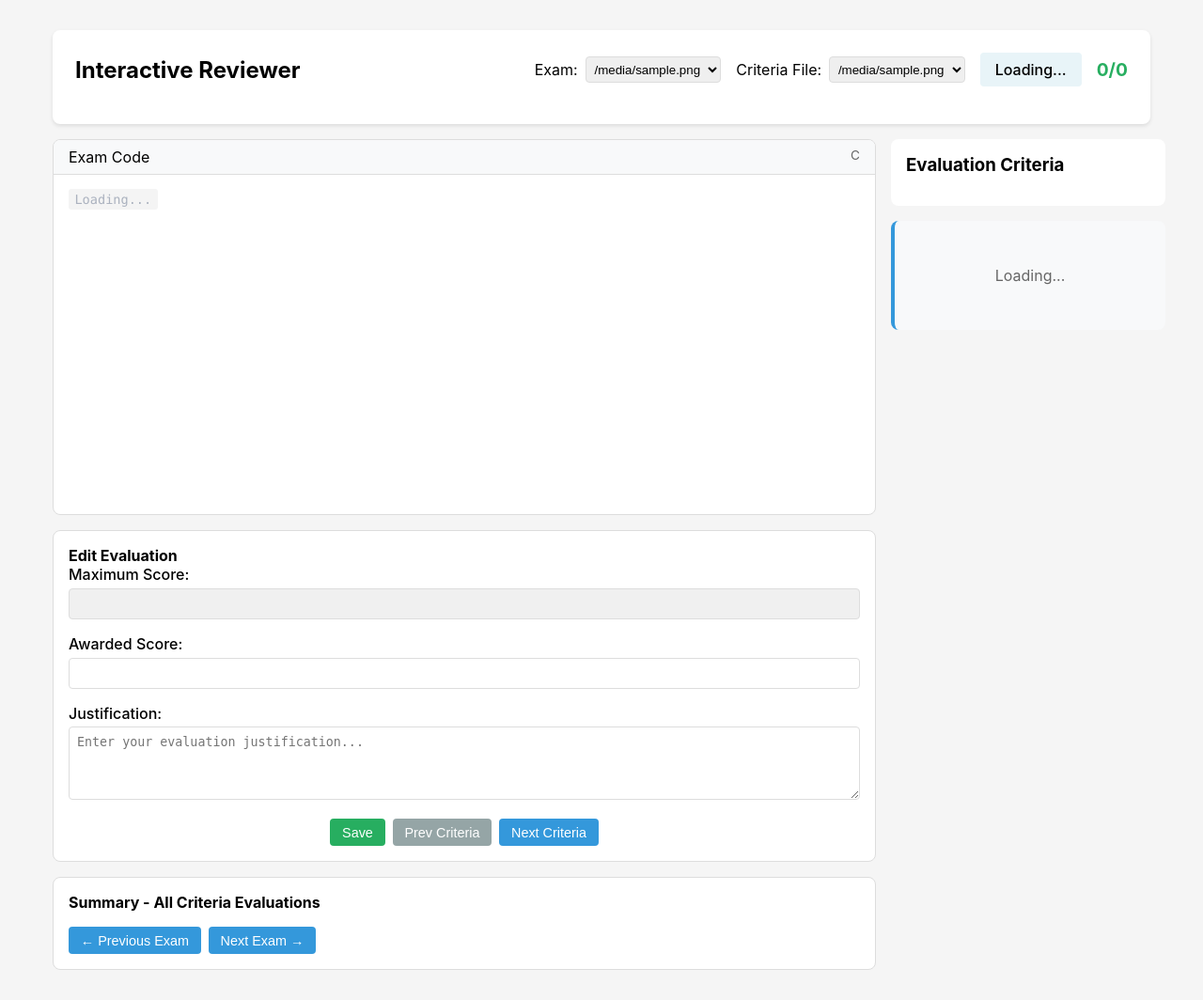
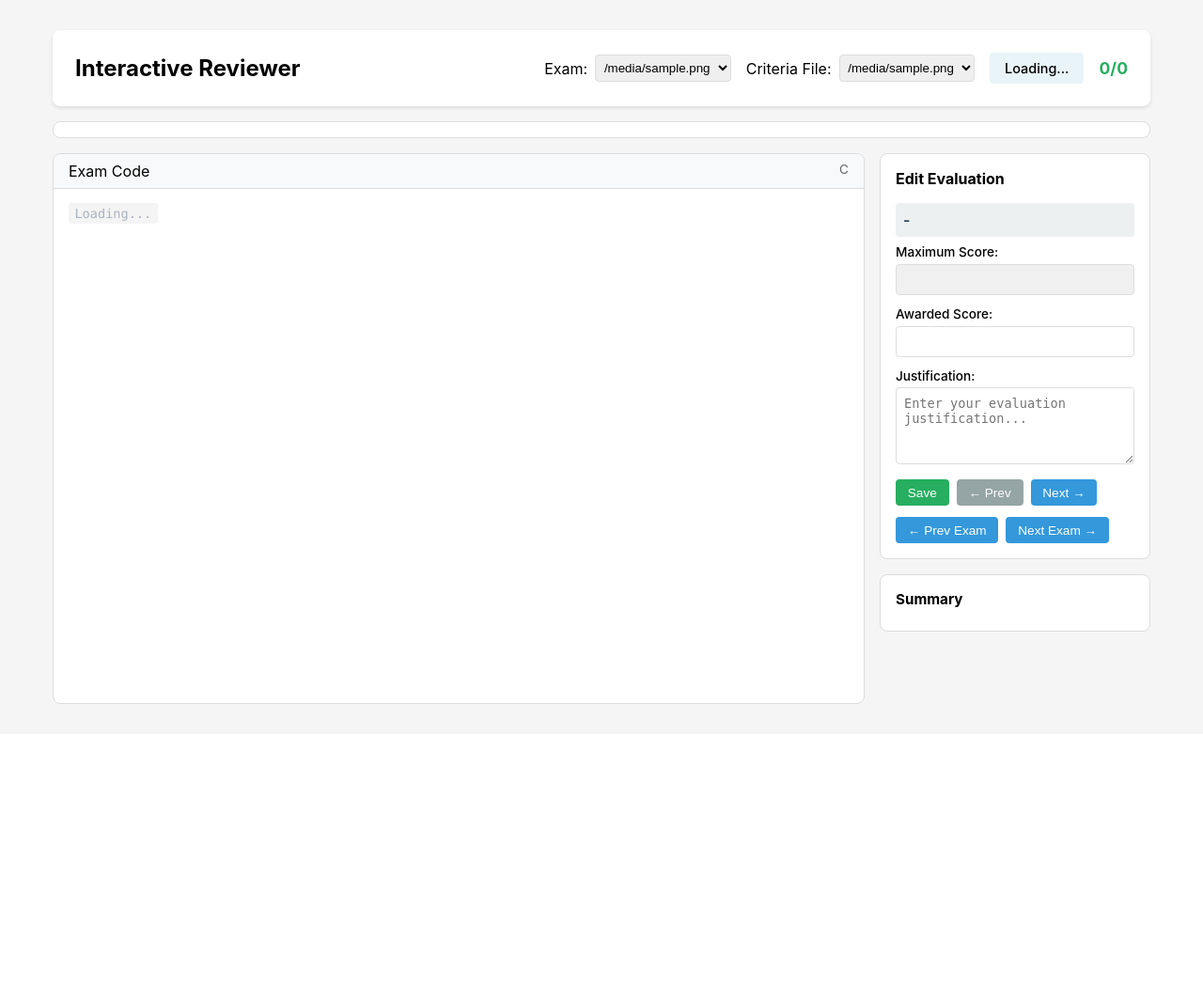
Before and after one commit to satiros12/autoreviewerccode, a Flask app: template web_interface/templates/reviewer.html in a window 1280 px wide. Shown: the part 61-1125 px from the top of the page at 94% size. After the commit the page ends 810 px from the top, so only its background shows below. Run offline with Flask 3, Linux system fonts and the light colour scheme; the template is opened without the code that fills it: most values are stand-ins (such as "Sample title", 1, 10 or a date in 2020); some libraries are stand-ins or nearby versions.

Commit message:
Restructure reviewer layout with horizontal criteria bar
- Evaluation criteria bar at top (100% width, horizontal scrollable)
- Code panel takes majority of left space
- Edit evaluation form on right with criteria name (non-editable)
- Summary below edit form on right side
- C syntax highlighting via Highlight.js already configured

```diff
--- a/web_interface/templates/reviewer.html
+++ b/web_interface/templates/reviewer.html
@@ -4,48 +4,56 @@
 {% block extra_css %}
 <link rel="stylesheet" href="https://cdnjs.cloudflare.com/ajax/libs/highlight.js/11.9.0/styles/github.min.css">
 <style>
-    .reviewer-layout { display: grid; grid-template-columns: 75% 25%; gap: 1rem; min-height: calc(100vh - 180px); }
-    .left-panel { display: flex; flex-direction: column; gap: 1rem; }
-    .right-panel { display: flex; flex-direction: column; gap: 1rem; }
-    .criteria-panel { background: white; padding: 1rem; border-radius: 8px; max-height: calc(100vh - 180px); overflow-y: auto; }
-    .criteria-item { padding: 0.75rem; margin-bottom: 0.5rem; border-radius: 4px; cursor: pointer; border: 1px solid #ddd; }
-    .criteria-item:hover { background: #f0f0f0; }
-    .criteria-item.active { background: #3498db; color: white; border-color: #2980b9; }
-    .criteria-item .criteria-title { font-weight: 500; font-size: 0.9rem; }
-    .criteria-item .criteria-score { font-size: 0.8rem; opacity: 0.8; }
-    .code-panel { background: white; border: 1px solid #ddd; border-radius: 8px; overflow: hidden; flex: 1; min-height: 400px; }
+    .reviewer-layout { display: flex; flex-direction: column; gap: 1rem; min-height: calc(100vh - 180px); }
+    .criteria-bar { display: flex; gap: 0.5rem; overflow-x: auto; padding: 0.5rem; background: white; border-radius: 8px; border: 1px solid #ddd; }
+    .criteria-bar-item {
+        padding: 0.5rem 1rem;
+        border-radius: 4px;
+        cursor: pointer;
+        border: 1px solid #ddd;
+        white-space: nowrap;
+        font-size: 0.85rem;
+    }
+    .criteria-bar-item:hover { background: #f0f0f0; }
+    .criteria-bar-item.active { background: #3498db; color: white; border-color: #2980b9; }
+    .main-content { display: flex; gap: 1rem; flex: 1; }
+    .code-section { flex: 3; display: flex; flex-direction: column; }
+    .right-section { flex: 1; display: flex; flex-direction: column; gap: 1rem; min-width: 280px; }
+    .code-panel { background: white; border: 1px solid #ddd; border-radius: 8px; overflow: hidden; flex: 1; min-height: 500px; }
     .code-panel pre { margin: 0; padding: 1rem; background: white !important; overflow: auto; max-height: 100%; }
     .code-panel code { font-family: 'Consolas', 'Monaco', 'Courier New', monospace; font-size: 0.85rem; line-height: 1.5; }
     .code-header { background: #f8f9fa; padding: 0.5rem 1rem; border-bottom: 1px solid #ddd; display: flex; justify-content: space-between; }
-    .nav-bar { display: flex; gap: 1rem; align-items: center; margin-bottom: 1rem; flex-wrap: wrap; justify-content: space-between; }
+    .nav-bar { display: flex; gap: 1rem; align-items: center; flex-wrap: wrap; justify-content: space-between; }
     .nav-info { display: flex; gap: 1rem; align-items: center; flex-wrap: wrap; }
     .nav-info label { display: flex; align-items: center; gap: 0.5rem; }
     .nav-info select { padding: 0.3rem; border-radius: 4px; border: 1px solid #ddd; }
-    .criteria-display { background: #f8f9fa; padding: 1rem; margin-bottom: 1rem; border-radius: 8px; border-left: 4px solid #3498db; }
+    .criteria-display { background: #f8f9fa; padding: 1rem; border-radius: 8px; border-left: 4px solid #3498db; }
     .criteria-display h4 { margin-bottom: 0.5rem; }
     .criteria-display p { color: #666; font-size: 0.9rem; margin-bottom: 0.5rem; }
     .score-badge { display: inline-block; background: #3498db; color: white; padding: 0.2rem 0.5rem; border-radius: 3px; margin-left: 0.5rem; }
     .loading { text-align: center; padding: 2rem; color: #666; }
-    .btn-nav { padding: 0.4rem 0.8rem; font-size: 0.9rem; }
+    .btn-nav { padding: 0.4rem 0.8rem; font-size: 0.85rem; }
     .btn-save { background: #27ae60; }
     .btn-prev { background: #95a5a6; }
     .btn-next { background: #3498db; }
     .evaluation-form { background: white; padding: 1rem; border-radius: 8px; border: 1px solid #ddd; }
-    .evaluation-form .form-group { margin-bottom: 1rem; }
-    .evaluation-form label { display: block; margin-bottom: 0.3rem; font-weight: 500; }
+    .evaluation-form h4 { margin-bottom: 1rem; }
+    .evaluation-form .form-group { margin-bottom: 0.75rem; }
+    .evaluation-form label { display: block; margin-bottom: 0.3rem; font-weight: 500; font-size: 0.85rem; }
     .evaluation-form input, .evaluation-form textarea { width: 100%; padding: 0.5rem; border: 1px solid #ddd; border-radius: 4px; }
-    .evaluation-form textarea { resize: vertical; }
-    .nav-buttons { display: flex; gap: 0.5rem; margin-top: 1rem; flex-wrap: wrap; }
-    .position-info { background: #e8f4f8; padding: 0.5rem 1rem; border-radius: 4px; font-weight: 500; }
-    .total-score { font-size: 1.2rem; font-weight: bold; color: #27ae60; }
-    .evaluated-badge { background: #27ae60; color: white; padding: 0.2rem 0.5rem; border-radius: 3px; font-size: 0.75rem; }
-    .not-evaluated-badge { background: #95a5a6; color: white; padding: 0.2rem 0.5rem; border-radius: 3px; font-size: 0.75rem; }
-    .exam-nav { display: flex; gap: 0.5rem; margin-top: 1rem; flex-wrap: wrap; }
-    .criteria-nav { display: flex; gap: 0.5rem; margin-top: 1rem; flex-wrap: wrap; justify-content: center; }
-    .summary-panel { background: white; padding: 1rem; border-radius: 8px; border: 1px solid #ddd; }
-    .summary-panel h4 { margin-bottom: 0.5rem; }
-    .summary-item { padding: 0.5rem; border-bottom: 1px solid #eee; }
+    .evaluation-form textarea { resize: vertical; font-size: 0.85rem; }
+    .criteria-nav { display: flex; gap: 0.5rem; margin-top: 0.75rem; flex-wrap: wrap; }
+    .position-info { background: #e8f4f8; padding: 0.5rem 1rem; border-radius: 4px; font-weight: 500; font-size: 0.9rem; }
+    .total-score { font-size: 1.1rem; font-weight: bold; color: #27ae60; }
+    .evaluated-badge { background: #27ae60; color: white; padding: 0.1rem 0.4rem; border-radius: 3px; font-size: 0.7rem; margin-right: 0.3rem; }
+    .not-evaluated-badge { background: #95a5a6; color: white; padding: 0.1rem 0.4rem; border-radius: 3px; font-size: 0.7rem; margin-right: 0.3rem; }
+    .exam-nav { display: flex; gap: 0.5rem; margin-top: 0.75rem; flex-wrap: wrap; }
+    .summary-panel { background: white; padding: 1rem; border-radius: 8px; border: 1px solid #ddd; max-height: 300px; overflow-y: auto; }
+    .summary-panel h4 { margin-bottom: 0.5rem; font-size: 0.95rem; }
+    .summary-item { padding: 0.4rem; border-bottom: 1px solid #eee; font-size: 0.85rem; cursor: pointer; }
+    .summary-item:hover { background: #f5f5f5; }
     .summary-item:last-child { border-bottom: none; }
+    .criteria-name { font-weight: 600; color: #2c3e50; margin-bottom: 0.5rem; padding: 0.5rem; background: #ecf0f1; border-radius: 4px; }
 </style>
 {% endblock %}
 
@@ -84,17 +92,23 @@
 </div>
 {% else %}
 <div class="reviewer-layout">
-    <div class="left-panel">
-        <div class="reviewer-panel code-panel">
+    <div class="criteria-bar" id="criteria-bar"></div>
+
+    <div class="main-content">
+        <div class="code-section">
+            <div class="code-panel">
                 <div class="code-header">
                     <span>Exam Code</span>
                     <span style="color: #666; font-size: 0.85rem;">C</span>
                 </div>
                 <pre><code class="language-c" id="exam-code">Loading...</code></pre>
             </div>
+        </div>
 
+        <div class="right-section">
             <div class="evaluation-form">
                 <h4>Edit Evaluation</h4>
+                <div class="criteria-name" id="criteria-name">-</div>
                 <form id="evaluation-form">
                     <div class="form-group">
                         <label>Maximum Score:</label>
@@ -111,30 +125,21 @@
 
                     <div class="criteria-nav">
                         <button type="button" class="btn btn-save btn-nav" onclick="saveEvaluation()">Save</button>
-                    <button type="button" class="btn btn-prev btn-nav" onclick="prevCriteria()">Prev Criteria</button>
-                    <button type="button" class="btn btn-next btn-nav" onclick="nextCriteria()">Next Criteria</button>
+                        <button type="button" class="btn btn-prev btn-nav" onclick="prevCriteria()">← Prev</button>
+                        <button type="button" class="btn btn-next btn-nav" onclick="nextCriteria()">Next →</button>
                     </div>
                 </form>
+
+                <div class="exam-nav">
+                    <button type="button" class="btn btn-nav" onclick="prevExam()">← Prev Exam</button>
+                    <button type="button" class="btn btn-nav" onclick="nextExam()">Next Exam →</button>
+                </div>
             </div>
 
             <div class="summary-panel">
-            <h4>Summary - All Criteria Evaluations</h4>
+                <h4>Summary</h4>
                 <div id="summary-list"></div>
-            <div class="exam-nav">
-                <button type="button" class="btn btn-nav" onclick="prevExam()">← Previous Exam</button>
-                <button type="button" class="btn btn-nav" onclick="nextExam()">Next Exam →</button>
             </div>
-        </div>
-    </div>
-
-    <div class="right-panel">
-        <div class="criteria-panel">
-            <h3 style="margin-bottom: 1rem;">Evaluation Criteria</h3>
-            <div id="criteria-list"></div>
-        </div>
-
-        <div class="criteria-display" id="current-criteria-display">
-            <div id="current-criteria"></div>
         </div>
     </div>
 </div>
@@ -150,12 +155,11 @@ function loadReviewerData() {
     const criteriaFile = document.getElementById('criteria-file-select').value;
 
     if (!criteriaFile) {
-        document.getElementById('criteria-list').innerHTML = '<p>No criteria file selected</p>';
+        document.getElementById('criteria-bar').innerHTML = '<p>No criteria file selected</p>';
         return;
     }
 
     document.getElementById('exam-code').textContent = 'Loading...';
-    document.getElementById('current-criteria').innerHTML = '<div class="loading">Loading...</div>';
 
     fetch(`/api/reviewer/data?exam_idx=${examIdx}&criteria_file=${criteriaFile}&criteria_idx=${currentCriteriaIndex}`)
         .then(response => response.json())
@@ -185,43 +189,39 @@ function renderData() {
     document.getElementById('total-score').textContent =
         `${currentData.review_data?.overall_score || 0}/${currentData.review_data?.maximum_possible_score || 0}`;
 
-    renderCriteriaList();
+    renderCriteriaBar();
     renderCurrentCriteria();
     renderSummary();
 }
 
-function renderCriteriaList() {
+function renderCriteriaBar() {
     if (!currentData || !currentData.criteria_with_index) return;
 
-    const listContainer = document.getElementById('criteria-list');
+    const barContainer = document.getElementById('criteria-bar');
     let html = '';
 
     currentData.criteria_with_index.forEach((crit, idx) => {
+        let isEvaluated = false;
         let score = '';
-        let isEvaluated = false;
 
         if (currentData.review_data && currentData.review_data.criteria_evaluations) {
             const eval = currentData.review_data.criteria_evaluations.find(e => e.criteria_index === idx + 1);
             if (eval) {
-                score = `Score: ${eval.awarded_score}/${crit.nota_maxima}`;
                 isEvaluated = true;
+                score = ` (${eval.awarded_score}/${crit.nota_maxima})`;
             }
         }
 
         html += `
-            <div class="criteria-item ${idx === currentCriteriaIndex ? 'active' : ''}"
+            <div class="criteria-bar-item ${idx === currentCriteriaIndex ? 'active' : ''}"
                  onclick="selectCriteria(${idx})">
-                <div class="criteria-title">${crit.titulo}</div>
-                <div class="criteria-score">
-                    ${isEvaluated ? `<span class="evaluated-badge">✓</span> ` : `<span class="not-evaluated-badge">○</span> `}
-                    ${crit.nota_maxima} pts
-                    ${score ? `- ${score}` : ''}
-                </div>
+                <span class="${isEvaluated ? 'evaluated-badge' : 'not-evaluated-badge'}">${isEvaluated ? '✓' : '○'}</span>
+                ${crit.titulo}${score}
             </div>
         `;
     });
 
-    listContainer.innerHTML = html;
+    barContainer.innerHTML = html;
 }
 
 function renderCurrentCriteria() {
@@ -230,31 +230,7 @@ function renderCurrentCriteria() {
     const criteria = currentData.current_criteria;
     const evaluation = currentData.current_evaluation;
 
-    let criteriaHtml = `
-        <h4>${criteria.titulo || 'Untitled'} <span class="score-badge">Max: ${criteria.nota_maxima || 0}</span></h4>
-        <p>${criteria.descripcion || ''}</p>
-    `;
-
-    if (criteria.subapartados && criteria.subapartados.length > 0) {
-        criteriaHtml += '<h5>Subsections:</h5>';
-        criteria.subapartados.forEach((sub, idx) => {
-            let evalSub = null;
-            if (evaluation && evaluation.subsection_evaluations) {
-                evalSub = evaluation.subsection_evaluations.find(e => e.subsection_name === sub.nombre);
-            }
-            criteriaHtml += `
-                <div style="background: #fff; padding: 0.5rem; margin: 0.3rem 0; border-radius: 4px; font-size: 0.85rem; border: 1px solid #eee;">
-                    <strong>${sub.nombre || 'Untitled'}</strong>
-                    <span style="color: #666;">(${sub.puntos || 0} pts)</span>
-                    ${sub.anulador ? '<span class="score-badge" style="background: #e74c3c;">NULLIFIER</span>' : ''}
-                    <p style="margin: 0.2rem 0; color: #666; font-size: 0.8rem;">${sub.descripcion || ''}</p>
-                    ${evalSub ? `<p style="margin: 0; color: #27ae60; font-size: 0.8rem;">Awarded: ${evalSub.awarded_points}/${sub.puntos}</p>` : ''}
-                </div>
-            `;
-        });
-    }
-
-    document.getElementById('current-criteria').innerHTML = criteriaHtml;
+    document.getElementById('criteria-name').textContent = criteria.titulo || 'Untitled Criteria';
 
     document.getElementById('max-score').value = criteria.nota_maxima || 0;
 
@@ -284,11 +260,9 @@ function renderSummary() {
         const color = evalData ? '#27ae60' : '#95a5a6';
 
         html += `
-            <div class="summary-item" style="cursor: pointer;" onclick="selectCriteria(${idx})">
-                <div style="display: flex; justify-content: space-between; align-items: center;">
-                    <span><span style="color: ${color};">${status}</span> ${crit.titulo}</span>
-                    <span style="font-weight: bold; color: ${color};">${score}</span>
-                </div>
+            <div class="summary-item" onclick="selectCriteria(${idx})">
+                <span style="color: ${color};">${status}</span>
+                ${crit.titulo} - <strong>${score}</strong>
             </div>
         `;
     });
@@ -310,7 +284,7 @@ function selectCriteria(idx) {
             currentData.current_evaluation = null;
         }
 
-        renderCriteriaList();
+        renderCriteriaBar();
         renderCurrentCriteria();
     }
 }
```
Lines whose indentation alone changed are shown as unchanged.
